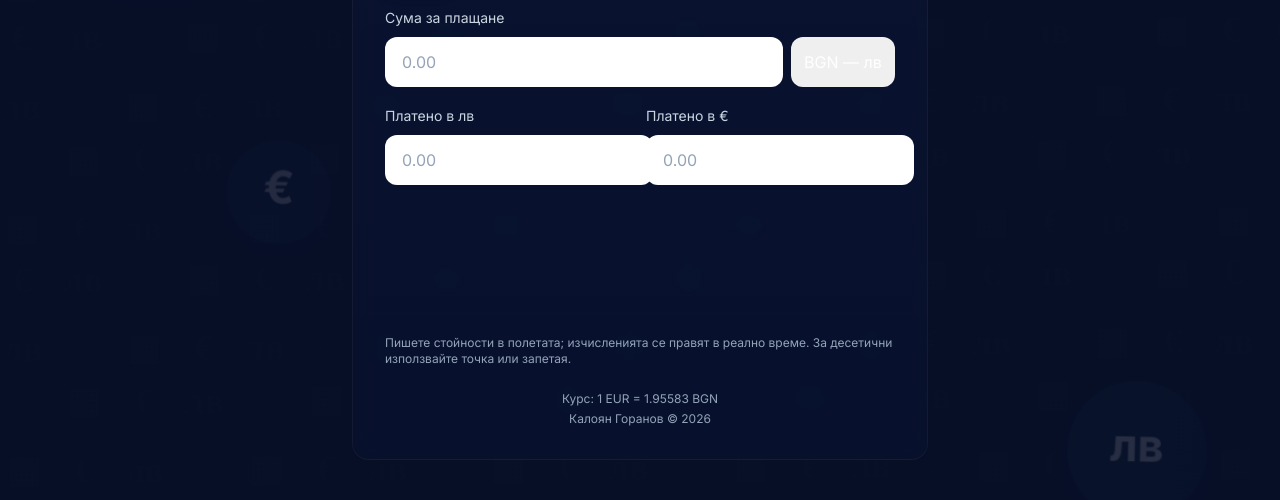
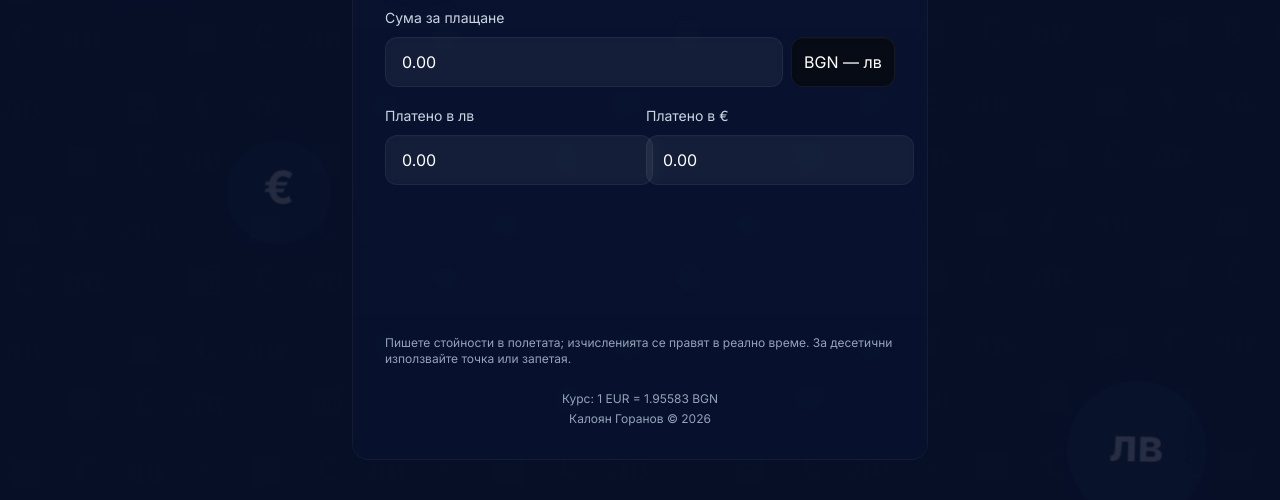
Before and after one commit to kaloyangoranov/DualPay-Calculator-2030D17, a plain HTML site: page index.html in a window 1280 px wide. Shown: the part 228-728 px from the top of the page. Drawn offline with nearby package versions, Linux system fonts and the light colour scheme.

Commit message:
Update index.html

```diff
--- a/index.html
+++ b/index.html
@@ -47,6 +47,10 @@
       --bg: #071029;
       --pattern-opacity: 0.08;
       --symbol-opacity: 0.16; /* visible but subtle */
+      --input-text: #ffffff;
+      --input-placeholder: rgba(255,255,255,0.48);
+      --input-bg: rgba(255,255,255,0.04);
+      --focus-ring: rgba(99,102,241,0.22);
     }
 
     html,body,#app { height:100%; background: var(--bg); }
@@ -80,7 +84,7 @@
       100% { transform: translate3d(-8px,-6px,0) rotate(-1deg) scale(1); }
     }
 
-    /* Floating big symbols (distinct, slow moving, good contrast) */
+    /* Floating distinct € and лв symbols for better contrast and motion */
     .floating-symbols {
       position: absolute;
       inset: 0;
@@ -117,23 +121,59 @@
     .s-b { animation: floatSlowB 34s ease-in-out infinite; }
     .s-c { animation: floatSlowC 30s ease-in-out infinite; }
 
-    /* Make inputs clearer */
-    input, select {
+    /* Make inputs clearer and always visible */
+    input, select, textarea {
       -webkit-appearance: none;
       -moz-appearance: none;
       appearance: none;
       border: 1px solid rgba(255,255,255,0.06);
       box-shadow: inset 0 1px 0 rgba(255,255,255,0.02);
       backdrop-filter: blur(6px);
+      background: var(--input-bg);
+      color: var(--input-text) !important;       /* enforce visible text color */
+      caret-color: var(--input-text);
+      -webkit-text-fill-color: var(--input-text);/* iOS/webkit text fill */
+      font-family: inherit;
     }
+
+    /* Placeholder variants */
+    input::placeholder, textarea::placeholder, select::placeholder {
+      color: var(--input-placeholder) !important;
+      opacity: 1;
+    }
+    /* vendor placeholders */
+    input::-webkit-input-placeholder { color: var(--input-placeholder) !important; }
+    input:-moz-placeholder { color: var(--input-placeholder) !important; opacity:1; }
+    input::-moz-placeholder { color: var(--input-placeholder) !important; opacity:1; }
+    input:-ms-input-placeholder { color: var(--input-placeholder) !important; }
+
+    /* Selection inside inputs */
+    input::selection, textarea::selection {
+      background: var(--focus-ring);
+      color: #fff;
+    }
+    ::selection { background: rgba(99,102,241,0.12); color: #fff; }
+
+    /* Autofill (chrome) */
+    input:-webkit-autofill, textarea:-webkit-autofill, select:-webkit-autofill {
+      -webkit-text-fill-color: var(--input-text) !important;
+      transition: background-color 5000s ease-in-out 0s;
+    }
+
+    /* Make select options legible (browsers vary) */
+    select, select option {
+      color: var(--input-text) !important;
+      background: rgba(8,10,18,0.85) !important;
+    }
+
+    /* Give segmented buttons clear contrast */
+    .segmented button { transition: background-color .16s, color .16s; color: var(--input-text); }
+    .segmented .active { background: rgba(255,255,255,0.11); color: #fff; }
 
     /* Result animation */
     .result-enter { transition: transform .25s cubic-bezier(.2,.9,.2,1), opacity .25s ease; transform-origin: center; }
     .result-hidden { opacity: 0; transform: translateY(8px) scale(.995); }
     .result-visible { opacity: 1; transform: translateY(0) scale(1); }
-
-    /* Segmented control */
-    .segmented button { transition: background-color .16s, color .16s; }
 
     /* mobile one-hand spacing */
     @media (max-width: 640px) {
@@ -146,6 +186,9 @@
       display:flex; align-items:center; justify-content:center;
       box-shadow: 0 6px 18px rgba(2,6,23,0.45), inset 0 1px 0 rgba(255,255,255,0.03);
     }
+
+    /* small accessibility tweak: larger hit area for segmented buttons on mobile */
+    .segmented button { padding-left: 0.85rem; padding-right: 0.85rem; }
   </style>
 </head>
 <body class="font-ui text-slate-100 antialiased">
@@ -225,26 +268,26 @@
           <span class="text-slate-300 text-sm">Сума за плащане</span>
           <div class="mt-2 flex gap-2">
             <input id="amount" inputmode="decimal" type="text" placeholder="0.00"
-                   class="flex-1 rounded-xl px-4 py-3 bg-white/6 text-white placeholder-slate-400 focus:outline-none focus:ring-2 focus:ring-indigo-400"
+                   class="flex-1 rounded-xl px-4 py-3 bg-white/6 placeholder-slate-400 focus:outline-none focus:ring-2 focus:ring-indigo-400"
                    aria-label="Сума за плащане" />
-            <select id="amount-currency" class="rounded-xl px-3 py-3 bg-white/6 text-white/95">
+            <select id="amount-currency" class="rounded-xl px-3 py-3 bg-white/6">
               <option value="BGN">BGN — лв</option>
               <option value="EUR">EUR — €</option>
             </select>
           </div>
         </label>
 
-        <!-- Платено полета -->
+        <!-- Пл��тено полета -->
         <div class="grid grid-cols-1 sm:grid-cols-2 gap-3">
           <label class="block">
             <span class="text-slate-300 text-sm">Платено в лв</span>
             <input id="paid-bgn" inputmode="decimal" type="text" placeholder="0.00"
-                   class="mt-2 rounded-xl px-4 py-3 bg-white/4 text-white placeholder-slate-400 focus:outline-none focus:ring-2 focus:ring-indigo-400" />
+                   class="mt-2 rounded-xl px-4 py-3 bg-white/4 placeholder-slate-400 focus:outline-none focus:ring-2 focus:ring-indigo-400" />
           </label>
           <label class="block">
             <span class="text-slate-300 text-sm">Платено в €</span>
             <input id="paid-eur" inputmode="decimal" type="text" placeholder="0.00"
-                   class="mt-2 rounded-xl px-4 py-3 bg-white/4 text-white placeholder-slate-400 focus:outline-none focus:ring-2 focus:ring-indigo-400" />
+                   class="mt-2 rounded-xl px-4 py-3 bg-white/4 placeholder-slate-400 focus:outline-none focus:ring-2 focus:ring-indigo-400" />
           </label>
         </div>
 
@@ -263,8 +306,8 @@
             </div>
 
             <div class="segmented inline-flex rounded-xl bg-white/6 p-1">
-              <button id="seg-bgn" class="px-3 py-2 rounded-lg text-sm text-slate-200">BGN</button>
-              <button id="seg-eur" class="px-3 py-2 rounded-lg text-sm text-slate-200">EUR</button>
+              <button id="seg-bgn" class="px-3 py-2 rounded-lg text-sm">BGN</button>
+              <button id="seg-eur" class="px-3 py-2 rounded-lg text-sm">EUR</button>
             </div>
           </div>
         </div>
@@ -295,6 +338,7 @@
     const changeSecondary = document.getElementById('change-secondary');
     const segBgn = document.getElementById('seg-bgn');
     const segEur = document.getElementById('seg-eur');
+    const segmented = document.querySelector('.segmented');
 
     // Formatters
     const fmtBGN = new Intl.NumberFormat('bg-BG', { style: 'currency', currency: 'BGN', maximumFractionDigits: 2 });
@@ -329,12 +373,12 @@
     let changeCurrency = 'BGN';
     function setSegmented(currency) {
       changeCurrency = currency;
+      segBgn.classList.remove('bg-white/10','text-white','active');
+      segEur.classList.remove('bg-white/10','text-white','active');
       if (currency === 'BGN') {
-        segBgn.classList.add('bg-white/10', 'text-white');
-        segEur.classList.remove('bg-white/10', 'text-white');
+        segBgn.classList.add('bg-white/10', 'text-white','active');
       } else {
-        segEur.classList.add('bg-white/10','text-white');
-        segBgn.classList.remove('bg-white/10','text-white');
+        segEur.classList.add('bg-white/10','text-white','active');
       }
       compute();
     }
```
